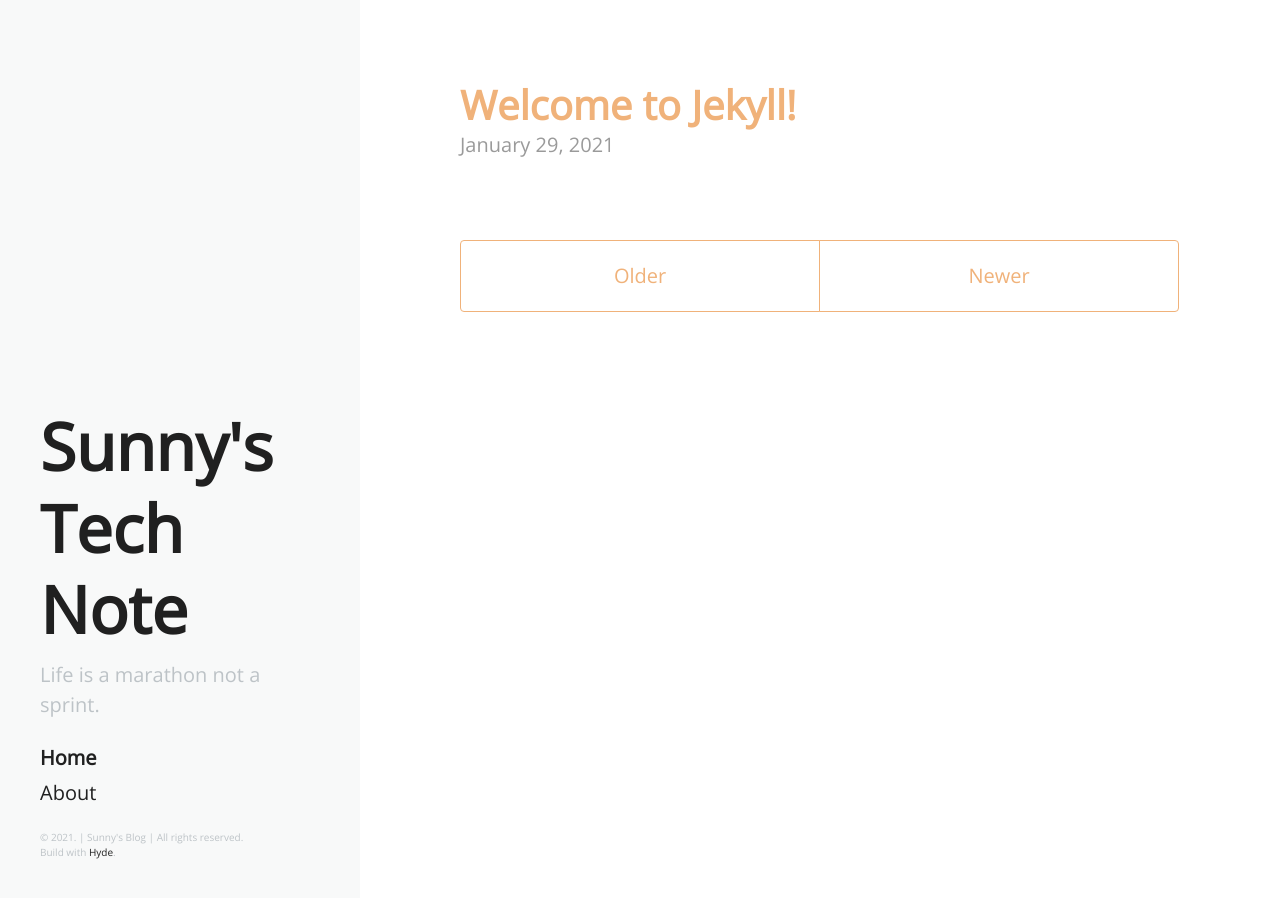
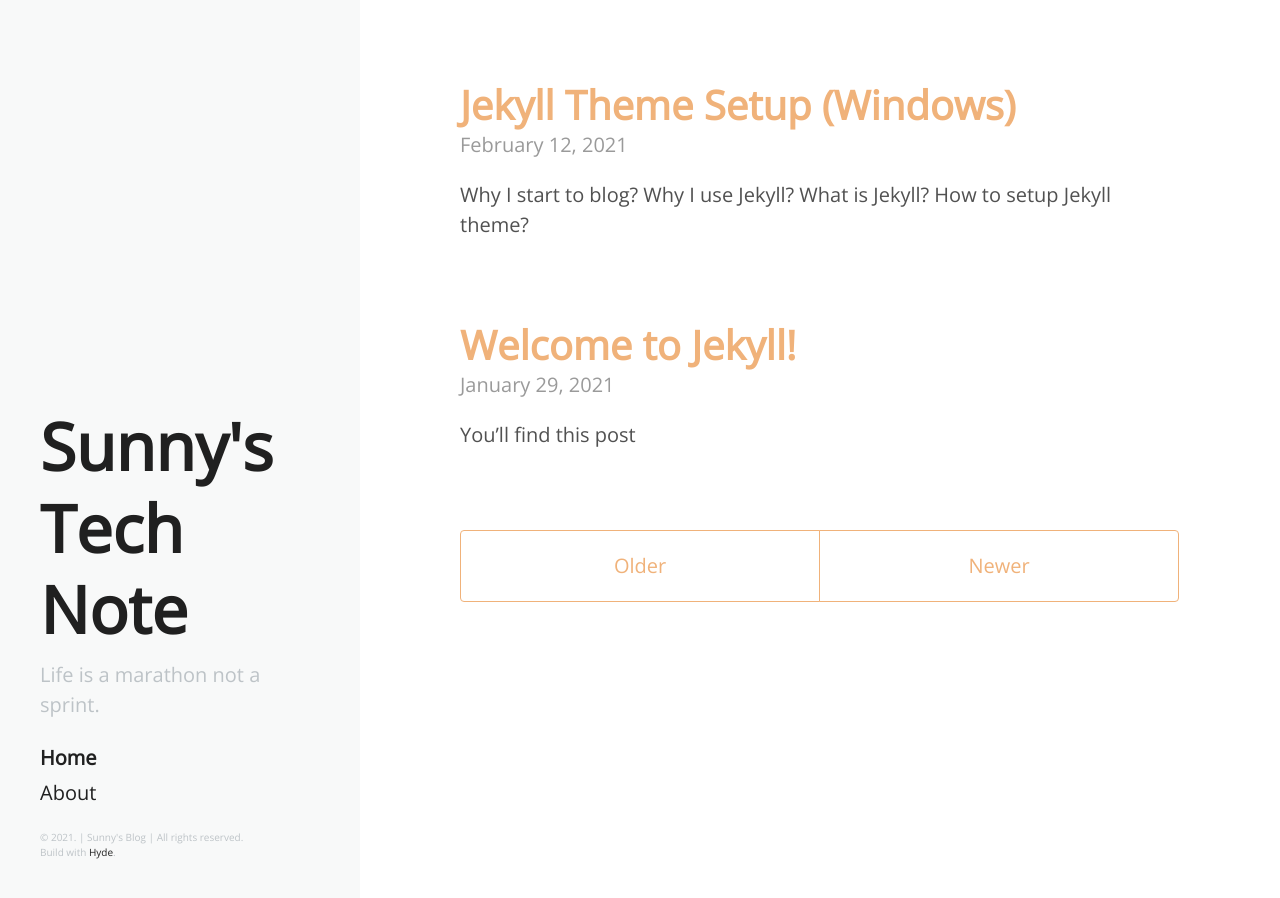
Before and after one commit to SunnySJLin/SunnySJLin.github.io, a Jekyll site: the page built from index.html, in a window 1280 px wide. Built offline with Jekyll 4.4.1, drawn with Linux system fonts in a browser that asks for light colours; the list of posts is cut into pages by our own code; some of the changed lines change nothing that is shown.

Commit message:
Add Jekyll Theme Setup (Windows)
Why I start to blog?
Why I use Jekyll?
What is Jekyll?
How to setup Jekyll theme?

```diff
--- a/_posts/2021-01-29-welcome-to-jekyll.md
+++ b/_posts/2021-01-29-welcome-to-jekyll.md
@@ -1,6 +1,7 @@
 ---
 layout: post
 title:  "Welcome to Jekyll!"
+subtitle: "You’ll find this post"
 date:   2021-01-29 17:06:46 +0800
 categories: jekyll update
 ---
--- /dev/null
+++ b/_posts/2021-02-12-jekyll-theme-setup.md
@@ -0,0 +1,128 @@
+---
+layout: post
+title:  "Jekyll Theme Setup (Windows)"
+subtitle: "Why I start to blog? Why I use Jekyll? What is Jekyll? How to setup Jekyll theme?"
+date:   2021-02-12 12:26:46 +0800
+modified:
+categories: ""
+tags: [Jekyll, Github]
+---
+
+## Why I start to blog?
+
+去年2020年對我來說是個思想轉變很大的一年，開始覺得只專注一種程式語言是不夠的，因此產生一個念頭、一個聲音，不斷地出現：**我應該多接觸不同程式語言，找到適合自己的程式語言。**
+
+思考並問自己：
+- 過去我在寫Android時，常常感到不足的部分是什麼？
+- 最令我害怕、不熟悉的部分是什麼？
+
+答案是網頁相關的部分。
+
+2020年11月我開始學習React.js，從很多人推薦好入門又很新的框架開始歸零學習。學習面對它、接受它、處理它、放下它。每天規律的學習，有一天突然喚起了我初入職場前有的一樣的感覺，就是**我更喜歡邏輯思考與動手實踐過程中的樂趣，所以寫什麼程式我都想嘗試**。
+
+2021年開始覺得寫程式以外，
+- 還有什麼值得我去分享、紀錄的體驗或經驗呢？
+- 我現在可以做、我能做的第一步是什麼？
+
+答案是紀錄我每一個階段的學習經驗，給未來的自己有個回顧的筆記，或是能夠給迷茫的新手一點點參考那就更好了。
+<br><br>
+
+
+## Why I use Jekyll?
+
+自從著手發想建立自己的個人部落格，我搜尋到**jyt0532分享寫了一年技術文章的心得**，發現他使用的Jekyll主題簡潔明瞭我也很喜歡。
+
+因為想把心力花在分享技術、心得與體驗上，所以當我發現可以用Github架站，加上可以練習網頁語法時，就覺得很適合我這個新手來練習。
+<br><br>
+
+
+## What is Jekyll?
+
+1. Simple
+    - 不需要: 資料庫、開發評論、更新版本
+    - 只需要關心: 文章內容
+2. Static
+    - 靜態網頁
+    - 提供了Markdown、Liquid、HTML、CSS
+3. Blog-aware
+    - 提供了Permalinks、categories、pages、posts、custom layouts
+<br><br>
+
+
+## How to setup Jekyll theme?
+
+<p class="message">
+  環境: Windows 8.1<br>
+  安裝: Ruby+Devkit、RubyGems、Jekyll<br>
+  (摸索了很久，因為網路上很多都是MAC的安裝教學)<br>
+</p>
+
+### 安裝3步驟
+
+1.<a href="https://rubyinstaller.org/downloads/">Ruby+Devkit</a>
+  - 下載選最新的穩定版
+  - 接者安裝MSYS2
+  - 驗證安裝成功
+    `ruby -v` 版本: 2.7.2-1 (x64)
+
+(在Terminal打以下指令)
+{% highlight ruby %}
+ruby -v
+{% endhighlight %}
+
+2.<a href="https://rubygems.org/pages/download">RubyGems</a>
+  - 下載ZIP並解壓縮
+  - 安裝
+    `ruby setup.rb`
+  - 更新至最新版
+    `gem update --system`
+  - 驗證安裝成功
+    `gem -v` 版本: 3.2.9
+
+(在Terminal打以下指令)
+{% highlight ruby %}
+cd rubygems-3.2.9
+ruby setup.rb
+gem update --system
+gem -v
+{% endhighlight %}
+
+3.Jekyll和Bundler
+  - 使用RubyGems安裝Jekyll
+    `gem install`
+  - 使用RubyGems安裝Bundler
+    `gem install bundler`
+  - 驗證安裝成功
+    `jekyll -v` 版本: 4.2.0、`bundler -v` 版本: 2.2.9
+
+(在Terminal打以下指令)
+{% highlight ruby %}
+gem install jekyll bundler
+jekyll -v
+bundler -v
+{% endhighlight %}
+
+### 產生一個新的Jekyll預設部落格
+
+新生成一個myblog的部落格，進入生成的資料夾中，啟動一個開發Server。瀏覽網址: <a href="http://localhost:4000/">http://localhost:4000/</a>
+
+(在Terminal打以下指令)
+{% highlight ruby %}
+jekyll new myblog
+cd myblog
+jekyll serve
+{% endhighlight %}
+<br><br>
+
+
+## 下一篇
+再來分享怎麼套用至主題吧！
+<br><br>
+
+## Reference
+- 寫技術部落格的啟發文章 (<a href="https://www.jyt0532.com/2017/11/23/why-blog/">jyt0532 寫一年技術文章的心得</a>)
+- Jekyll主題 (<a href="https://github.com/poole/hyde">Poole/Hyde</a>)
+- Jekyll開始使用(英文/中文) (<a href="https://jekyllrb.com/docs/">Quickstart</a> / <a href="http://jekyllcn.com/docs/quickstart/">快速指南</a>)
+- 更多Jekyll主題 (<a href="http://jekyllthemes.org/">Jekyll Themes</a>)
+- Windows安裝教學 (<a href="https://reurl.cc/g8Q12b">windows安装jekyll</a>)
+- Gem vs Bundle (<a href="https://reurl.cc/dVeA28">Rails — bundle install 和 gem install 的差別</a>)
```
